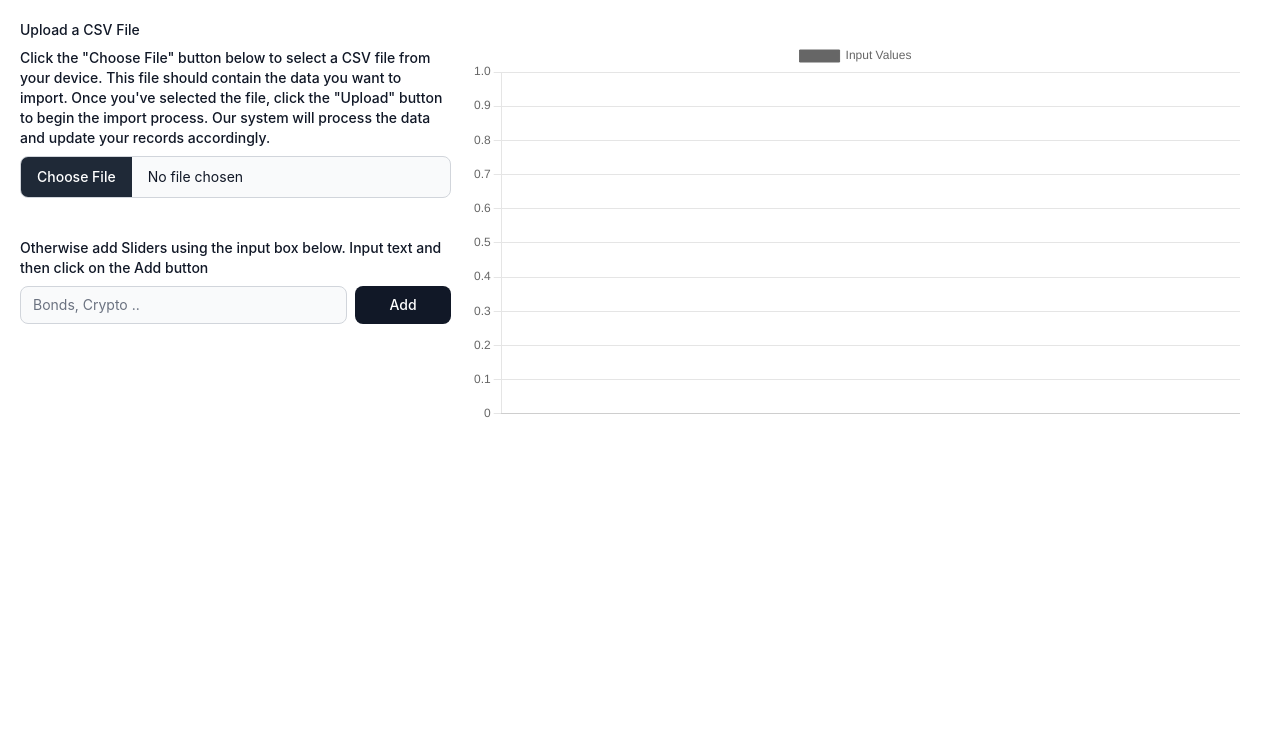
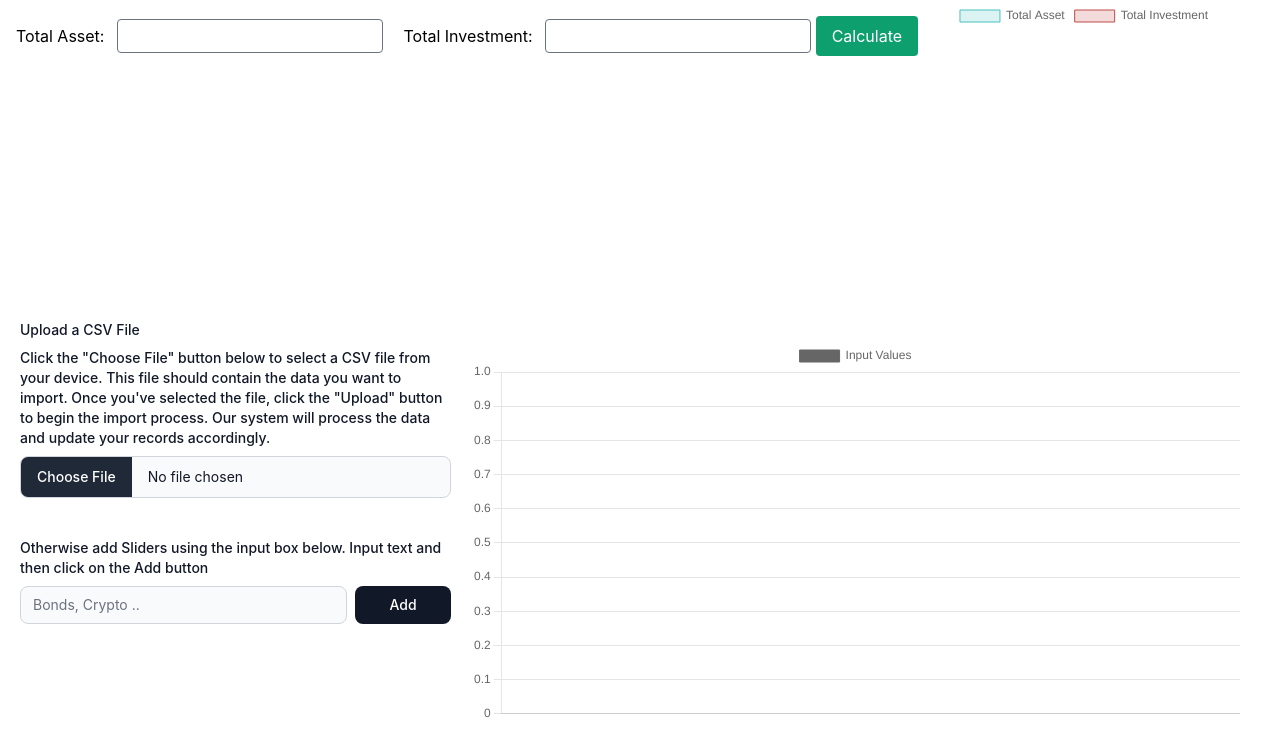
Before and after one commit to Shihab-Chowdhury/slider-ui, a website: page index.html in a window 1280 px wide. Drawn offline with nearby package versions, Linux system fonts and the light colour scheme.

Commit message:
added pie chart

```diff
--- a/index.html
+++ b/index.html
@@ -7,6 +7,25 @@
     <link rel="stylesheet" href="./dist/output.css" />
   </head>
   <body>
+    <div class="container flex">
+
+
+
+
+      <div id="investmentBox" class=" p-4">
+        <label for="totalAsset" class="mr-2">Total Asset:</label>
+        <input type="number" id="totalAsset" class="px-2 py-1 border rounded">
+        <label for="totalInvestment" class="ml-4 mr-2">Total Investment:</label>
+        <input type="number" id="totalInvestment" class="px-2 py-1 border rounded">
+        <button id="calculateButton" class="px-4 py-2 bg-green-500 text-white rounded hover:bg-green-600">Calculate</button>
+      </div>
+
+      <div class="graph">
+        <canvas id="pieChart"></canvas>
+      </div>
+
+    </div>
+
     <div id="main" class="flex flex-row p-5">
       <div id="input" class="w-2/5">
         <div class="pb-10">
--- a/src/js/script.js
+++ b/src/js/script.js
@@ -74,3 +74,32 @@ function updateGraph() {
   );
   barGraph.update();
 }
+
+const pieCtx = document.getElementById("pieChart").getContext("2d");
+const pieChart = new Chart(pieCtx, {
+  type: "pie",
+  data: {
+    labels: ["Total Asset", "Total Investment"],
+    datasets: [
+      {
+        label: "Asset vs Investment",
+        data: [0, 0],
+        backgroundColor: ["rgba(75, 192, 192, 0.2)", "rgba(192, 75, 75, 0.2)"],
+        borderColor: ["rgba(75, 192, 192, 1)", "rgba(192, 75, 75, 1)"],
+        borderWidth: 1,
+      },
+    ],
+  },
+});
+
+const investmentBox = document.getElementById("investmentBox");
+const calculateButton = document.getElementById("calculateButton");
+
+calculateButton.addEventListener("click", () => {
+  const totalAsset =
+    parseFloat(document.getElementById("totalAsset").value) || 0;
+  const totalInvestment =
+    parseFloat(document.getElementById("totalInvestment").value) || 0;
+  pieChart.data.datasets[0].data = [totalAsset, totalInvestment];
+  pieChart.update();
+});
```
